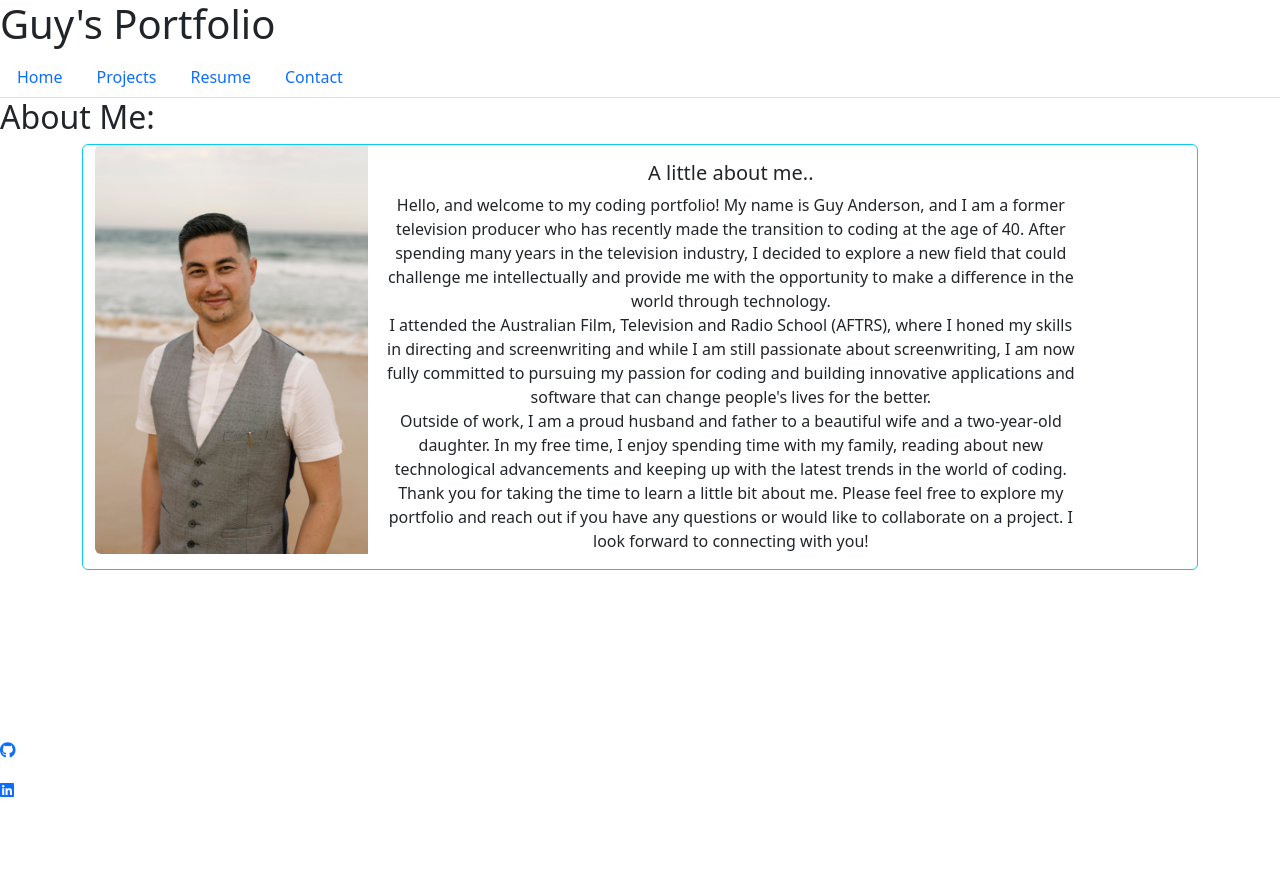
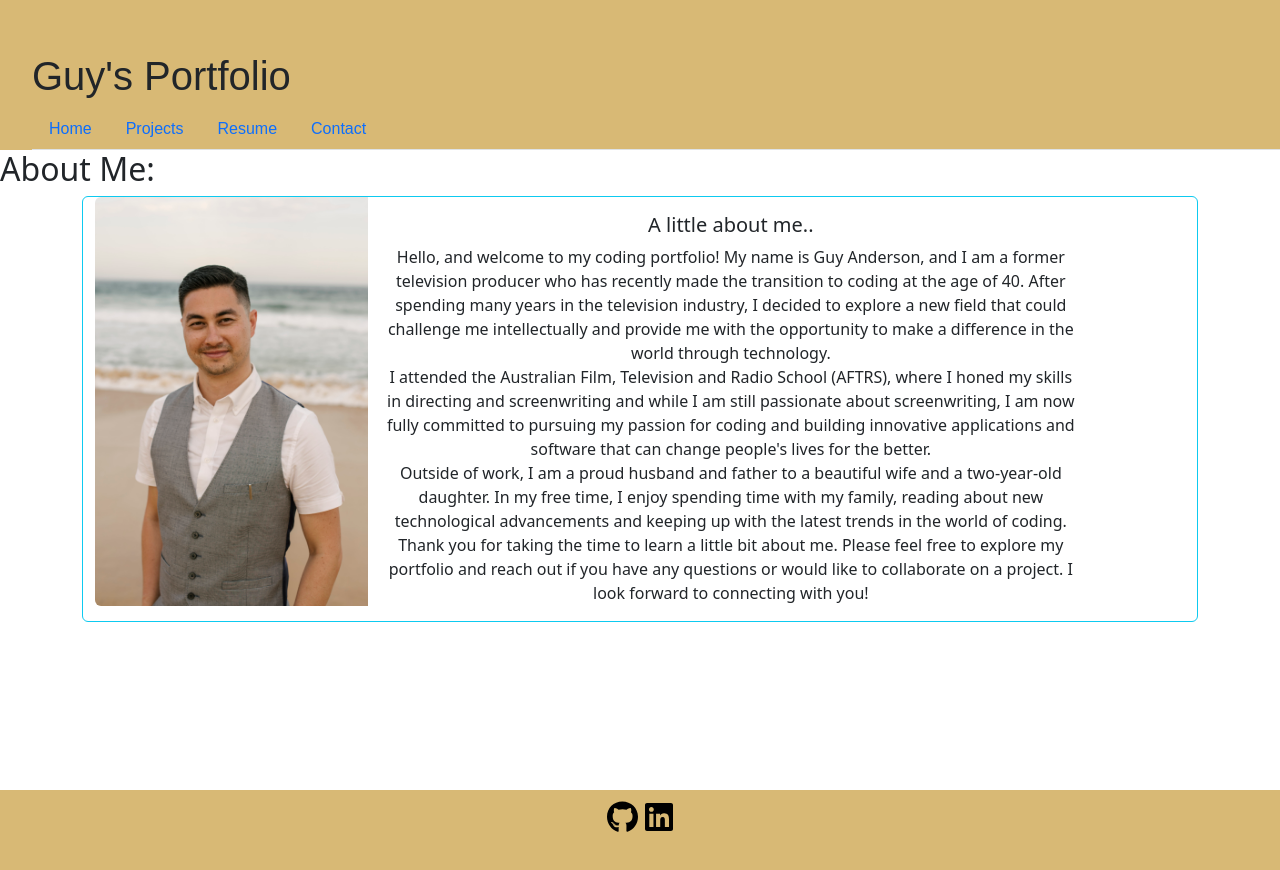
Before and after one commit to GuyJiawei/my-portfolio, a React (Create React App) app: page / in a window 1280 px wide. Shown: the top 870 px of the page. Before the commit the page ends 818 px from the top, so only its background shows below. Built offline with nearby package versions, Linux system fonts and the light colour scheme.

Commit message:
header and footer style

```diff
--- a/package.json
+++ b/package.json
@@ -3,6 +3,7 @@
   "version": "0.1.0",
   "private": true,
   "dependencies": {
+    "@emailjs/browser": "^3.11.0",
     "@fortawesome/fontawesome-free": "^6.4.0",
     "@fortawesome/free-brands-svg-icons": "^6.4.0",
     "@fortawesome/react-fontawesome": "^0.2.0",
--- a/src/components/Footer/Footer.css
+++ b/src/components/Footer/Footer.css
@@ -0,0 +1,29 @@
+.footerStyles {
+    display: flex;
+    flex-direction: row;
+    justify-Content: center;
+    align-items: center;
+    align-items: baseline;
+    background-color: rgb(216, 185, 117);
+    height: 100px;
+}
+
+.iconStyles {
+    font-size: 2rem;
+    padding: 0.2rem;
+}
+.color{
+    color: black;
+}
+.git:hover {
+     color: dimgrey !important;
+     cursor: pointer;
+}
+.linkedin:hover {
+    color: blue !important;
+    cursor: pointer;
+}
+
+footer{
+    width: 100vw;
+}
--- a/src/components/Header/Header.css
+++ b/src/components/Header/Header.css
@@ -0,0 +1,9 @@
+.header {
+    display: flex;
+    flex-direction: column;
+    justify-content: flex-end;
+    background-color: rgb(216, 185, 117);
+    height: 150px;
+    font-family: Arial, Helvetica, sans-serif;
+    padding-left: 2rem;
+}
--- a/src/components/Pages/Contact.js
+++ b/src/components/Pages/Contact.js
@@ -72,13 +72,13 @@ export default function Contact() {
               </div>
               <div className="form-floating">
                 <textarea className="form-control" placeholder="Send me some good news!" id="floatingTextarea2" name='user_message' value={message} onChange={handleMessageChange} onBlur={() => setMessageTouched(true)} ></textarea>
-                <label for="floatingTextarea2">Tell me something good!</label>
+                <label for="floatingTextarea2">Email body</label>
                 <div className='alert'>
                   {touchedMessage ? (isMessageValid ? " " : "Message Required") : null}
                 </div>
                 <button type="submit" value="Send" className="btn btn-outline-success">Send Message</button>
                 {!toast ? null : <div class="alert alert-warning alert-dismissible fade show" role="alert">
-                  <strong>Email Sent! Thanks for reaching out</strong>
+                  <strong>Thanks for getting in touch. I'll get back you as soon as I can.</strong>
                   <button type="button" class="close" data-dismiss="alert" aria-label="Close">
                     <span aria-hidden="true">&times;</span>
                   </button>
```
Also changed, not shown: 1 other file (tests, documents, lock files or other folders).
